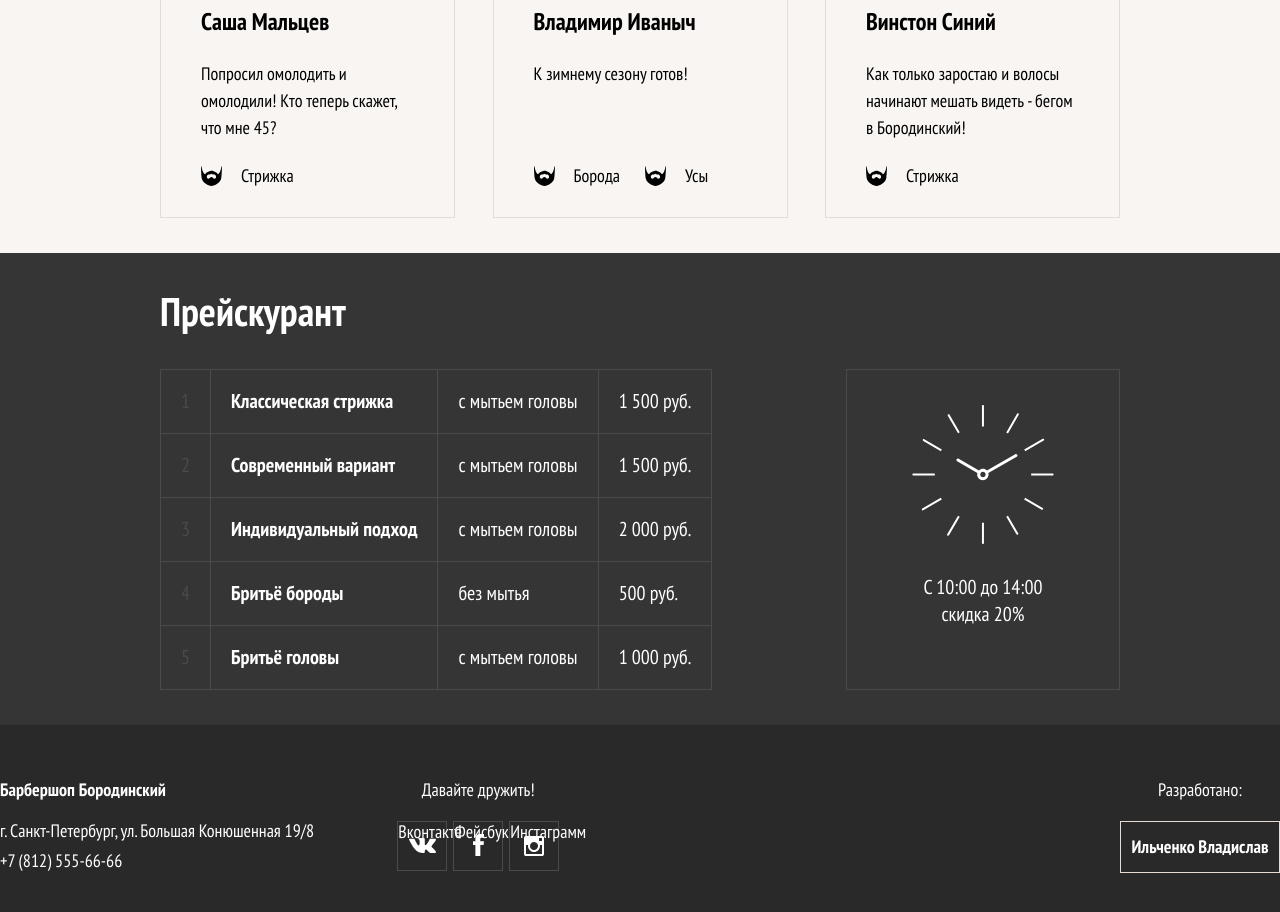
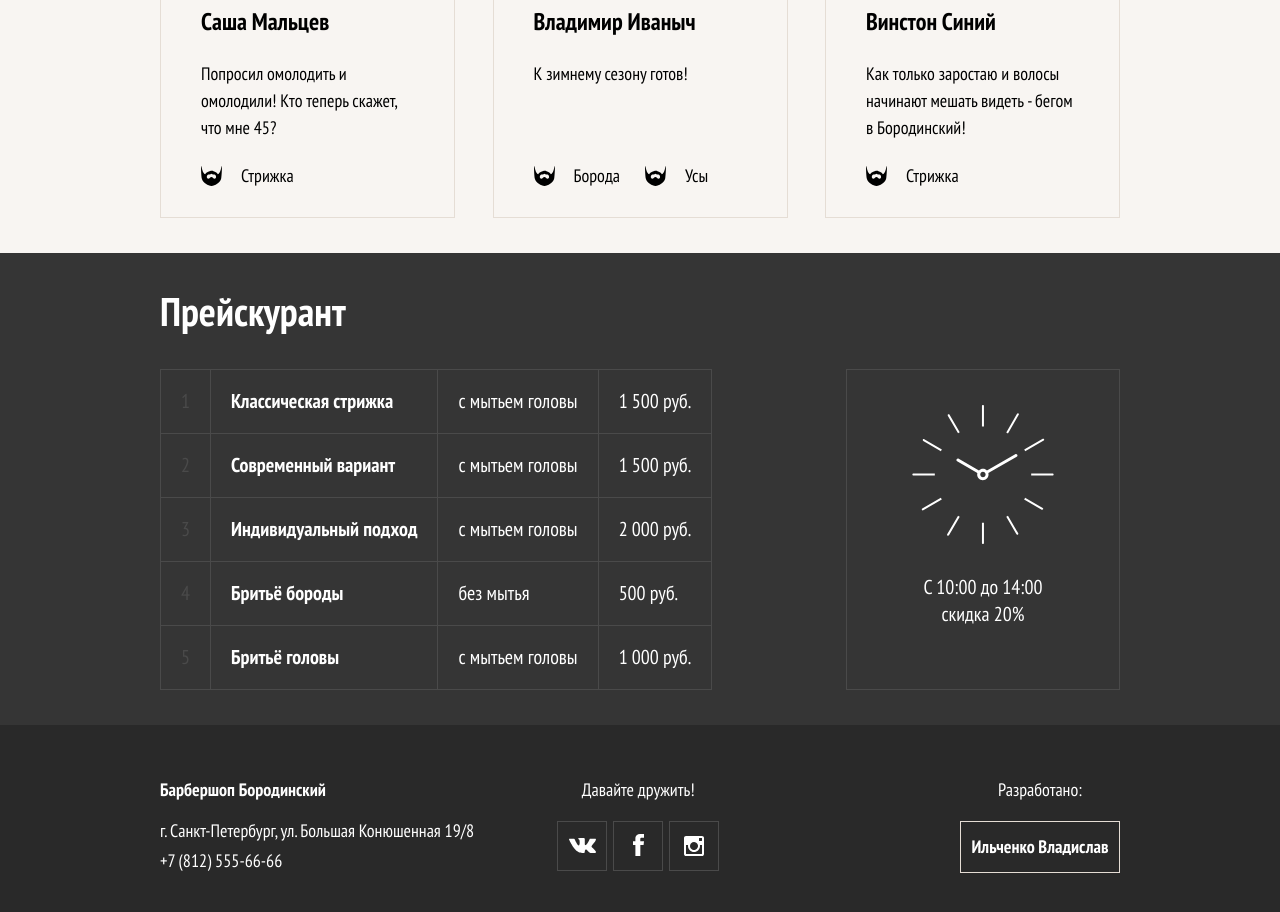
Before and after one commit to ilchenkovladislav/barbershop, a website: page src/portfolio.html in a window 1280 px wide. Shown: the part 935-1847 px from the top of the page. Drawn offline with nearby package versions, Linux system fonts and the light colour scheme; files that its build step writes are made by us from their sources.

Commit message:
class fix

```diff
--- a/src/portfolio.html
+++ b/src/portfolio.html
@@ -183,7 +183,7 @@
     </main>
 
     <footer class="page-footer">
-        <div class="page-footer__wrapper">
+        <div class="page-footer__wrapper container">
             <div class="page-footer__contacts contacts">
                 <b class="contacts__name">Барбершоп Бородинский</b>
                 <p class="contacts__address">г. Санкт-Петербург, ул. Большая Конюшенная 19/8</p>
@@ -192,9 +192,9 @@
             <div class="page-footer__social social">
                 <p class="social__slogan">Давайте дружить!</p>
                 <ul class="social__list">
-                    <li class="social__item"><a class="social__link social__link--vk" href="#">Вконтакте</a></li>
-                    <li class="social__item"><a class="social__link social__link--fb" href="#">Фейсбук</a></li>
-                    <li class="social__item"><a class="social__link social__link--inst" href="#">Инстаграмм</a></li>
+                    <li class="social__item"><a class="social__link social__link--vk" href="#"><span class="visually-hidden">Вконтакте</span></a></li>
+                    <li class="social__item"><a class="social__link social__link--fb" href="#"><span class="visually-hidden">Фейсбук</span></a></li>
+                    <li class="social__item"><a class="social__link social__link--inst" href="#"><span class="visually-hidden">Инстаграмм</span></a></li>
                 </ul>
             </div>
             <div class="page-footer__copyright copyright">
```
